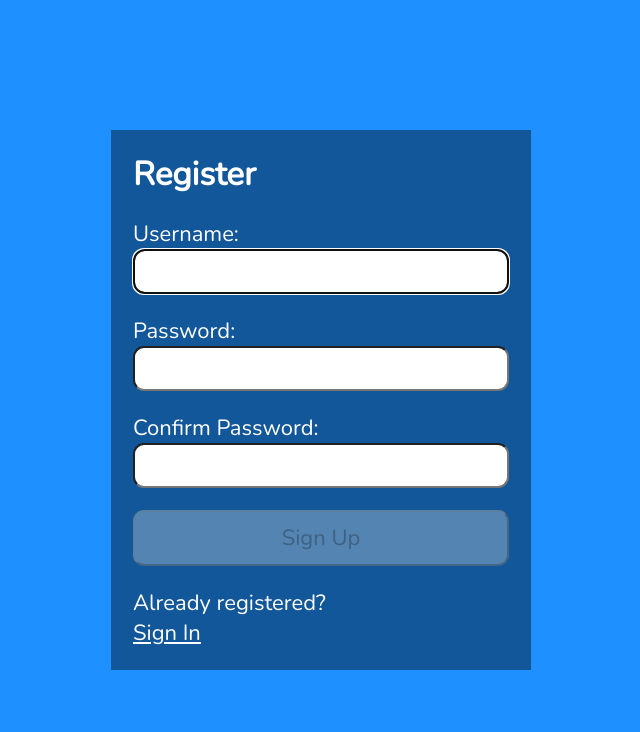
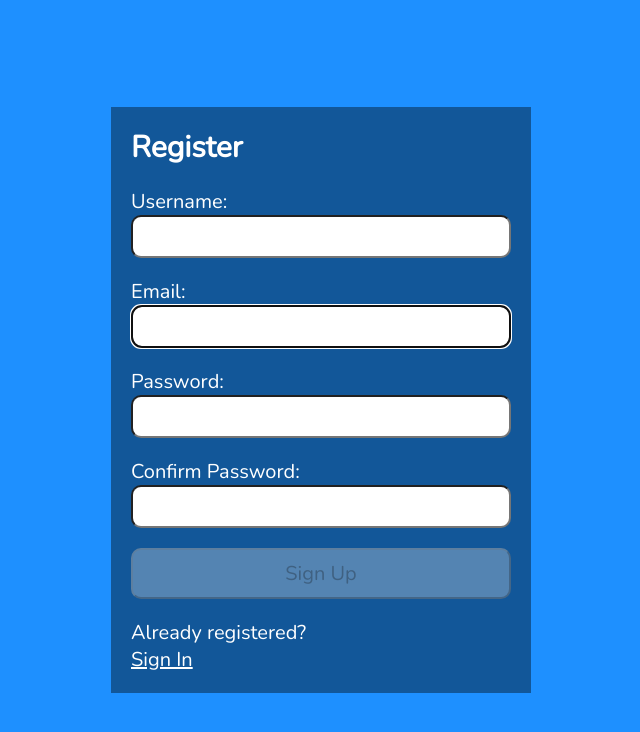
Before and after one commit to Kirtanshah2303/FCS_RealEstateAggregator_FrontEnd, a React (Create React App) app: page /register in a window 1280 px wide. Shown: the top 732 px of the page, without its empty margins (319-959 px from the left). Built offline with nearby package versions, Linux system fonts and the light colour scheme.

Commit message:
made relevant changes

```diff
--- a/package.json
+++ b/package.json
@@ -10,6 +10,7 @@
     "react": "^17.0.2",
     "react-dom": "^17.0.2",
     "react-router-dom": "^6.2.1",
+    "react-script": "^2.0.5",
     "react-scripts": "^5.0.0"
   },
   "scripts": {
--- a/src/components/Register.js
+++ b/src/components/Register.js
@@ -6,7 +6,9 @@ import { Link } from "react-router-dom";
 
 const USER_REGEX = /^[A-z][A-z0-9-_]{3,23}$/;
 const PWD_REGEX = /^(?=.*[a-z])(?=.*[A-Z])(?=.*[0-9])(?=.*[!@#$%]).{8,24}$/;
-const REGISTER_URL = '/register';
+const EMAIL_REGEXP = /^[a-zA-Z0-9._-]+@[a-zA-Z0-9.-]+\.[a-zA-Z]{2,6}$/;
+
+const REGISTER_URL = 'http://localhost:8080/api/register';
 
 const Register = () => {
     const userRef = useRef();
@@ -15,6 +17,10 @@ const Register = () => {
     const [user, setUser] = useState('');
     const [validName, setValidName] = useState(false);
     const [userFocus, setUserFocus] = useState(false);
+
+    const [email, setEmail] = useState('');
+    const [validEmail, setValidEmail] = useState(false);
+    const [emailFocus, setEmailFocus] = useState(false);
 
     const [pwd, setPwd] = useState('');
     const [validPwd, setValidPwd] = useState(false);
@@ -36,55 +42,60 @@ const Register = () => {
     }, [user])
 
     useEffect(() => {
+        setValidEmail(EMAIL_REGEXP.test(email));
+    }, [email])
+
+    useEffect(() => {
         setValidPwd(PWD_REGEX.test(pwd));
         setValidMatch(pwd === matchPwd);
     }, [pwd, matchPwd])
 
     useEffect(() => {
         setErrMsg('');
-    }, [user, pwd, matchPwd])
+    }, [user, email, pwd, matchPwd])
 
     const handleSubmit = async (e) => {
         e.preventDefault();
         // if button enabled with JS hack
         const v1 = USER_REGEX.test(user);
         const v2 = PWD_REGEX.test(pwd);
-        if (!v1 || !v2) {
+        const v3 = EMAIL_REGEXP.test(email);
+        if (!v1 || !v2 || !v3) {
             setErrMsg("Invalid Entry");
             return;
         }
+        // setUser('');
+        // setPwd('');
+        // setMatchPwd('');
+        // console.log(user, pwd);
 
-        setUser('');
-        setPwd('');
-        setMatchPwd('');
-        console.log(user, pwd);
-
-        // try {
-        //     const response = await axios.post(REGISTER_URL,
-        //         JSON.stringify({ user, pwd }),
-        //         {
-        //             headers: { 'Content-Type': 'application/json' },
-        //             withCredentials: true
-        //         }
-        //     );
-        //     // TODO: remove console.logs before deployment
-        //     console.log(JSON.stringify(response?.data));
-        //     //console.log(JSON.stringify(response))
-        //     setSuccess(true);
-        //     //clear state and controlled inputs
-        //     setUser('');
-        //     setPwd('');
-        //     setMatchPwd('');
-        // } catch (err) {
-        //     if (!err?.response) {
-        //         setErrMsg('No Server Response');
-        //     } else if (err.response?.status === 409) {
-        //         setErrMsg('Username Taken');
-        //     } else {
-        //         setErrMsg('Registration Failed')
-        //     }
-        //     errRef.current.focus();
-        // }
+        try {
+            const response = await axios.post(REGISTER_URL,
+                JSON.stringify({login:user, email:email, password:pwd, langKey:"en"}),
+                {
+                    headers: { 'Content-Type': 'application/json' },
+                    withCredentials: true
+                }
+            );
+            // TODO: remove console.logs before deployment
+            console.log(JSON.stringify(response?.data));
+            //console.log(JSON.stringify(response))
+            setSuccess(true);
+            //clear state and controlled inputs
+            setUser('');
+            setEmail('');
+            setPwd('');
+            setMatchPwd('');
+        } catch (err) {
+            if (!err?.response) {
+                setErrMsg('No Server Response');
+            } else if (err.response?.status === 409) {
+                setErrMsg('Username Taken');
+            } else {
+                setErrMsg('Registration Failed')
+            }
+            errRef.current.focus();
+        }
     }
 
     return (
@@ -93,7 +104,7 @@ const Register = () => {
                 <section>
                     <h1>Success!</h1>
                     <p>
-                        <a href="#">Sign In</a>
+                    <Link to="/">Sign In</Link>
                     </p>
                 </section>
             ) : (
@@ -126,6 +137,24 @@ const Register = () => {
                             Letters, numbers, underscores, hyphens allowed.
                         </p>
 
+                        <label htmlFor="email">
+                            Email:
+                            <FontAwesomeIcon icon={faCheck} className={validEmail ? "valid" : "hide"} />
+                            <FontAwesomeIcon icon={faTimes} className={validEmail || !email ? "hide" : "invalid"} />
+                        </label>
+                        <input
+                            type="email"
+                            id="email"
+                            ref={userRef}
+                            autoComplete="off"
+                            onChange={(e) => setEmail(e.target.value)}
+                            value={email}
+                            required
+                            aria-invalid={validEmail ? "false" : "true"}
+                            aria-describedby="uidnote"
+                            onFocus={() => setEmailFocus(true)}
+                            onBlur={() => setEmailFocus(false)}
+                        />
 
                         <label htmlFor="password">
                             Password:
--- a/src/index.css
+++ b/src/index.css
@@ -8,7 +8,7 @@
 
 html {
     font-family: 'Nunito', sans-serif;
-    font-size: 22px;
+    font-size: 20px;
     color: #fff;
 }
 
@@ -51,11 +51,12 @@ a, a:visited {
 
 input[type="text"],
 input[type="password"],
+input[type="email"],
 button,
 textarea {
   font-family: 'Nunito', sans-serif;
-  font-size: 22px;
-  padding: 0.25rem;
+  font-size: 20px;
+  padding: 0.30rem;
   border-radius: 0.5rem;
 }
 
```
Also changed, not shown: src/components/Editor.js (deleted, +0 -16 lines), src/components/Lounge.js (deleted, +0 -16 lines), 1 other file (tests, documents, lock files or other folders).
